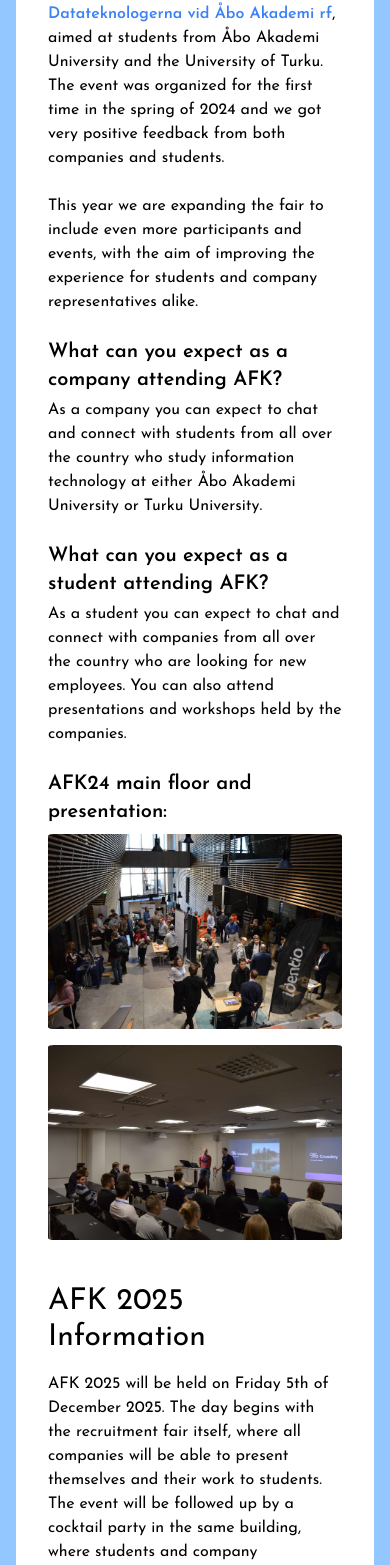
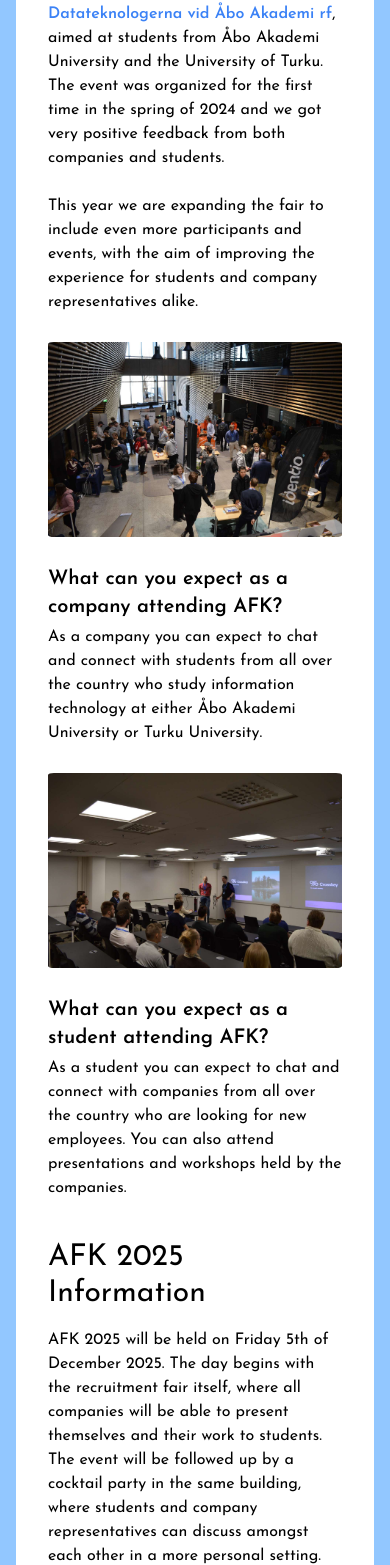
Before and after one commit to Datateknologerna-vid-Abo-Akademi/afk-website, a Next.js app: page / in a window 390 px wide. Shown: the part 435-2000 px from the top of the page. Built offline with nearby package versions, Linux system fonts and the light colour scheme.

Commit message:
Removed unnecessary event text and fixed overscroll issue on ios

```diff
--- a/src/app/components/about.js
+++ b/src/app/components/about.js
@@ -20,7 +20,7 @@
             </div>
             <div className="hidden md:flex flex-col">
                 <div className="pt-10 flex">
-                    <ImageTextLeft imagesrc="/images/afk24-crowd.jpg" imagealt="AFK presentation" imageheight={1063} imagewidth={1600} title={imageLeftTitle} text={imageLeftText} />
+                    <ImageTextLeft imagesrc="/images/afk24-crowd.jpg" imagealt="AFK crowd" imageheight={1063} imagewidth={1600} title={imageLeftTitle} text={imageLeftText} />
                 </div>
                 <div className="pt-10 flex">
                     <ImageTextRight imagesrc="/images/afk24-presentation.jpg" imagealt="AFK presentation" imageheight={1063} imagewidth={1600} title={imageRightTitle} text={imageRightText} />
@@ -28,19 +28,15 @@
             </div>
             <div className="md:hidden inline-block">
                 <br />
-                <h2 className="mb-1 text-xl font-bold">{imageLeftTitle}</h2>
+                <Image src="/images/afk24-crowd.jpg" alt="AFK crowd" height={1063} width={1600} className="w-full py-1 rounded-md"/>
+                <br />
+                <h2 className="mb-1 text-xl font-bold md:hidden">{imageLeftTitle}</h2>
                 <p>{imageLeftText}</p>
+                <br />
+                <Image src="/images/afk24-presentation.jpg" alt="AFK presentation" height={1063} width={1600} className="w-full py-1 rounded-md"/>
                 <br />
                 <h2 className="mb-1 text-xl font-bold">{imageRightTitle}</h2>
                 <p>{imageRightText}</p>
-            </div>
-            <div className="md:hidden inline-block">
-                <br />
-                <h2 className="mb-1 text-xl font-bold">AFK24 main floor and presentation:</h2>
-                <div className="flex sm:flex-row flex-col gap-2">
-                    <Image src="/images/afk24-crowd.jpg" alt="AFK presentation" height={1063} width={1600} className="w-full flex py-1 rounded-md"/>
-                    <Image src="/images/afk24-presentation.jpg" alt="AFK presentation" height={1063} width={1600} className="w-full flex py-1 rounded-md"/>
-                </div>
             </div>
         </div>
     );
--- a/src/app/components/content.js
+++ b/src/app/components/content.js
@@ -27,9 +27,9 @@
           <div className="pt-10">
             <Organizers />
           </div>
-          <div className="pt-10">
+          {/*<div className="pt-10"> // Commented out until we get permission fromo the companies
             <Success />
-          </div>
+          </div>*/}
           <div className="pt-10 pb-10">
             <Contact />
           </div>
--- a/src/app/components/eventInformation.js
+++ b/src/app/components/eventInformation.js
@@ -5,13 +5,9 @@
     return (
         <div id="event-info">
             <h1 className="mb-4 text-3xl">AFK 2025 Information</h1>
-            <p>AFK 2025 will be held on Friday 5th of December 2025. The day begins with the recruitment fair itself, where all companies will be able to present themselves and their work to students. The event will be followed up by a cocktail party in the same building, where students and company representatives can discuss amongst each other in a more personal setting. The fair will be held at our student campus, specifically at Aurum — a shared building between Turun Yliopisto and Åbo Akademi — to bring visibility to IT students of both universities. </p>
+            <p>AFK 2025 will be held on Friday 5th of December 2025. The day begins with the recruitment fair itself, where all companies will be able to present themselves and their work to students. The event will be followed up by a cocktail party in the same building, where students and company representatives can discuss amongst each other in a more personal setting. </p>
             <br />
-            <p>In addition we will also offer the opportunity for one company to sponsor a hackathon. The hackathon will be held at the fair in a separate area and is an opportunity for your company to bring more visibility into what kind of technology and skills you utilize and/or are looking for. </p>
-            <br />
-            <p>The hackathon is completely customizable to your liking. You can decide what you want to showcase, if you want to plan the entire hackathon yourself, or if you only want to sponsor the hackathon financially, and leave the planning to us. </p>
-            <br />
-            <p className="italic">Do not wait too long as we will be using a first come, first served policy, especially regarding the Hackathon. </p>
+            <p>The fair will be held at our student campus, specifically at Aurum — a shared building between Turun Yliopisto and Åbo Akademi — to bring visibility to IT students of both universities. </p>
             <br />
             <h2 className="mb-1 text-xl font-bold">Pricing for the year 2025 will be as follows:</h2>
             <ul className="list-disc list-inside">
@@ -35,6 +31,8 @@
                 </ul>
             </ul>
             <br />
+            <p className="italic">Do not wait too long as we will be using a first come, first served policy, especially regarding the Hackathon. </p>
+            <br />
             <p>If you are intereseted in attending AFK, or if you have any questions, don't hesitate in reaching out and <span className="font-bold italic">contacting us</span>. Our contact information is available at the <span className="font-bold italic">bottom of the page, or by clicking the button here below.</span></p>
             <br />
             <p className="test-xl font-bold italic">We hope to see you at AFK2025!</p>
--- a/src/app/components/footer.js
+++ b/src/app/components/footer.js
@@ -4,7 +4,7 @@
 const Footer = () => {
     return (
         <footer className="bg-gray-800 text-white z-30 h-fit" id="footer">
-            <div className="grid grid-cols-3 items-center justify-center text-center h-fit pt-10 pb-5 px-5 gap-10">
+            <div className="grid grid-cols-3 items-center justify-center text-center h-fit py-10 px-5 gap-10">
                 <div className="items-center justify-center flex">
                     <Image src="/images/AFK_logo_small.png" alt="AFK logo" height={150} width={150} className="p-1 flex"/>
                 </div>
--- a/src/app/layout.js
+++ b/src/app/layout.js
@@ -7,11 +7,11 @@
         <meta charSet="UTF-8" />
         <title>AFK 2025</title>
         <link rel="icon" href="/images/AFK_logo_small.png" />
-        <meta name="viewport" content="width=device-width,initial-scale=1" />
+        <meta name="viewport" content="width=device-width,initial-scale=1, viewport-fit=cover" />
         <link href="https://fonts.googleapis.com/css?family=Chakra+Petch" rel="stylesheet" />
         <link href="https://fonts.googleapis.com/css?family=Josefin+Sans:300,400,400i,600" rel="stylesheet" />
       </head>
-      <body>
+      <body className="bg-gray-800">
         {children}
       </body>
     </html>
```
